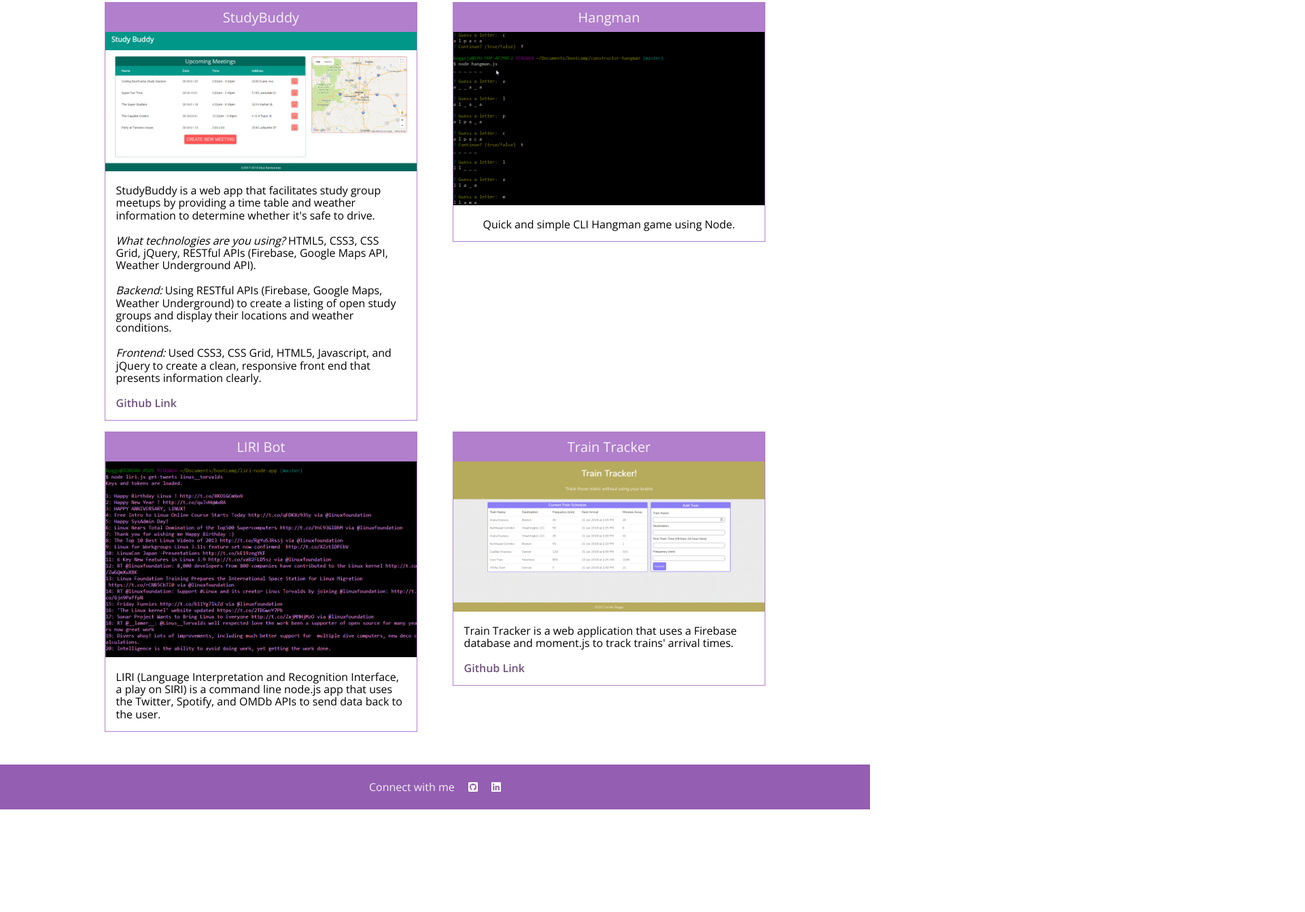
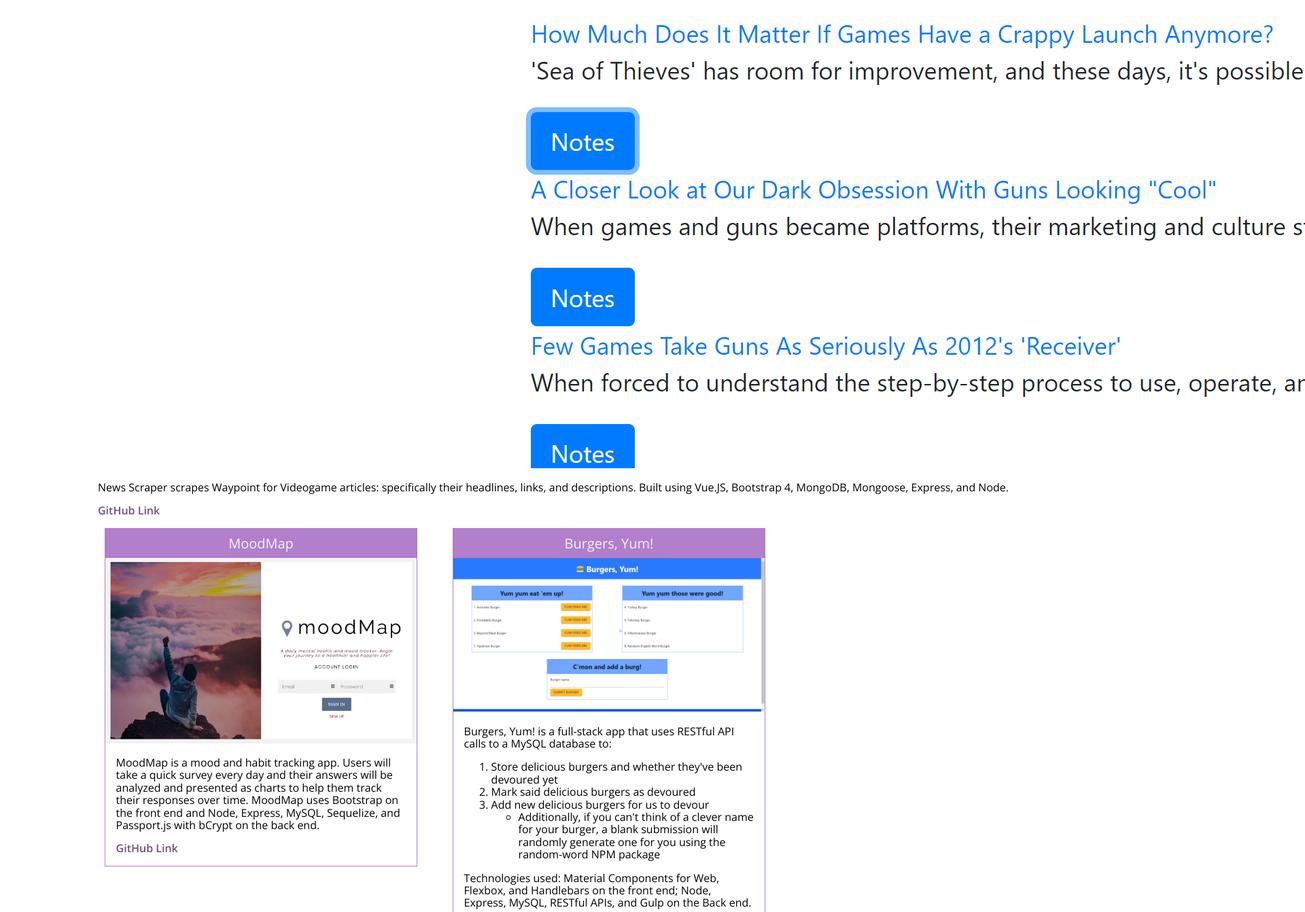
Before and after one commit to jordanboggs/jordanboggs.github.io, a plain HTML site: page portfolio.html in a window 1280 px wide. Shown: the part 1458-2800 px from the top of the page at 68% size, 1920 px wide, since content can reach past the window. Before the commit the page ends 2649 px from the top, so only its background shows below. Drawn offline with nearby package versions, Linux system fonts and the light colour scheme.

Commit message:
Added portfolio item

```diff
--- a/portfolio.html
+++ b/portfolio.html
@@ -29,7 +29,17 @@
   <main class="container">
     <article id="portfolio">
       <h2 class="section-header">Portfolio</h2>
-      <section id="site-name" class="portfolio-item">
+      <section id="news-scraper" class="portfolioitem">
+        <h3 class="site-name">News Scraper</h3>
+        <a href="ancient-wave-45907.herokuapp.com">
+          <img src="./assets/images/newsscraper.png" alt="News Scraper">
+        </a>
+        <div class="description">
+          <p>News Scraper scrapes Waypoint for Videogame articles: specifically their headlines, links, and descriptions. Built using Vue.JS, Bootstrap 4, MongoDB, Mongoose, Express, and Node.</p>
+          <p><a href="https://github.com/preaksneview/news-scraper">GitHub Link</a></p>
+        </div>
+      </section>
+      <section id="moodmap" class="portfolio-item">
         <h3 class="site-name">MoodMap</h3>
         <a href="https://protected-depths-46622.herokuapp.com/">
           <img src="./assets/images/moodmap.png" alt="MoodMap">
```
Also changed, not shown: assets/images/newsscraper.png (added).
